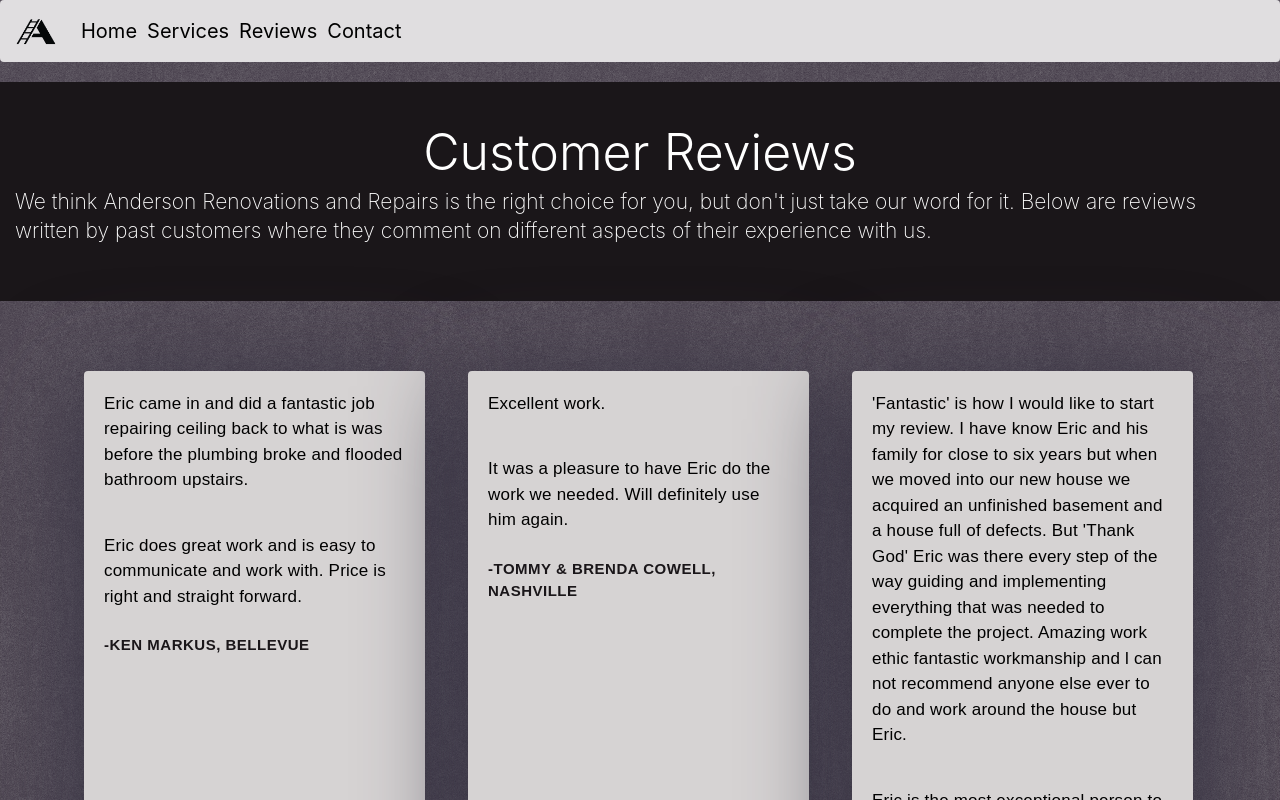
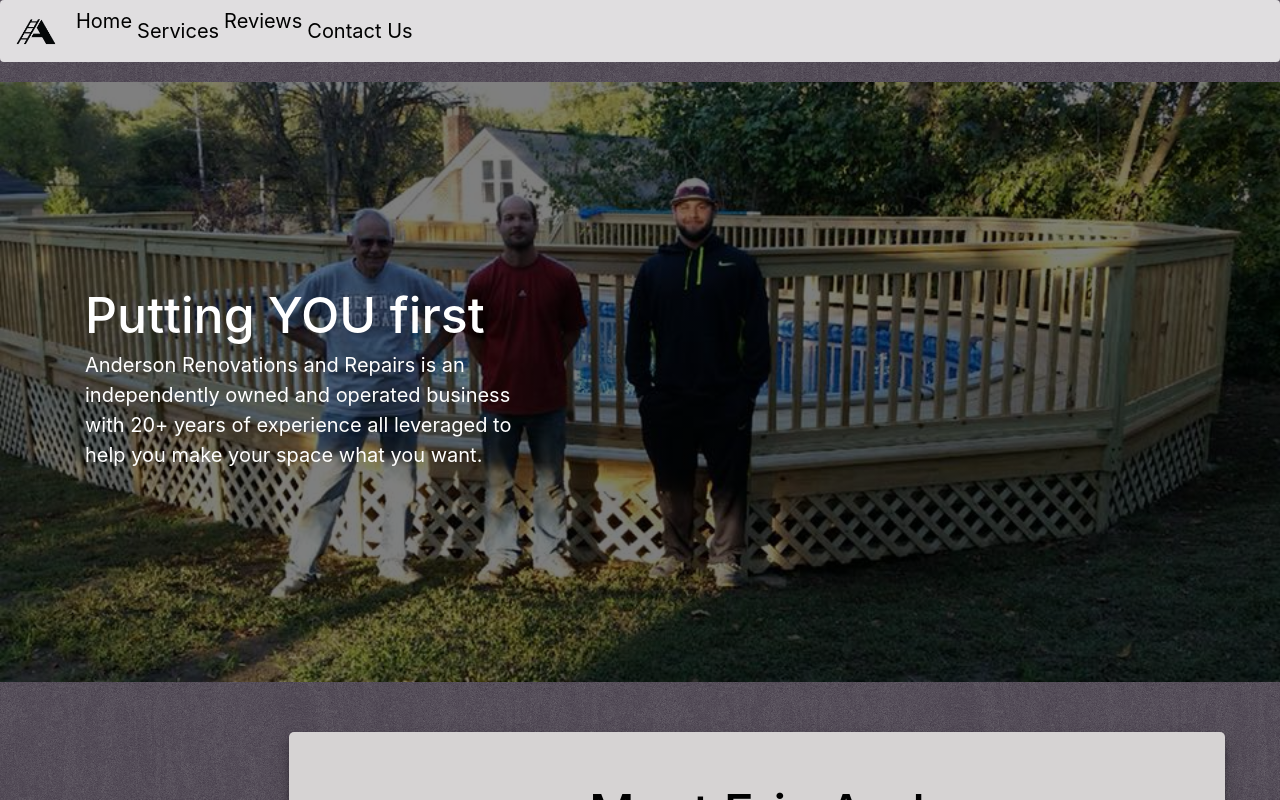
Before and after one commit to anderam17/anderson-renovations-repairs, a React (Create React App) app: page / in a window 1280 px wide. Shown: the top 800 px of the page. Built offline with nearby package versions, Linux system fonts and the light colour scheme.

Commit message:
added react router to make nav links move to other pages.

```diff
--- a/package.json
+++ b/package.json
@@ -14,6 +14,7 @@
     "react": "^16.13.1",
     "react-bootstrap": "^1.3.0",
     "react-dom": "^16.13.1",
+    "react-router-dom": "^5.2.0",
     "react-scripts": "3.4.3",
     "reactstrap": "^8.6.0"
   },
--- a/src/App.js
+++ b/src/App.js
@@ -1,20 +1,28 @@
 import React from 'react';
+import { BrowserRouter, Route, Switch } from 'react-router-dom';
 import './App.css';
 import Navbar from "./Components/Navbar/Navbar";
-import BigImage from "./Components/BigImage/BigImage";
-import MeetEric from "./Components/MeetEric/MeetEric";
-import ReviewContainer from "./Components/ReviewContainer/ReviewContainer";
-import ReviewHeader from "./Components/ReviewHeader/ReviewHeader";
+// import BigImage from "./Components/BigImage/BigImage";
+// import MeetEric from "./Components/MeetEric/MeetEric";
+import HomePage from "./Components/HomePage/HomePage";
+// import ReviewContainer from "./Components/ReviewContainer/ReviewContainer";
+// import ReviewHeader from "./Components/ReviewHeader/ReviewHeader";
+import ReviewPage from "./Components/ReviewPage/ReviewPage";
 import Footer from "./Components/Footer/Footer";
 
 function App() {
   return (
     <>
       <Navbar />
-      <ReviewHeader />
-      <ReviewContainer />
-      {/* <BigImage />
-      <MeetEric /> */}
+
+        <Switch>
+          <Route exact path="/" component={HomePage} />
+          <Route path="/reviews" component={ReviewPage} />
+        </Switch>
+
+
+      {/* <ReviewPage />
+      <HomePage /> */}
       <Footer />
     </>
   );
--- /dev/null
+++ b/src/Components/HomePage/HomePage.js
@@ -0,0 +1,14 @@
+import React from "react";
+import HeroImage from "../BigImage/BigImage";
+import MeetEric from "../MeetEric/MeetEric";
+
+function HomePage() {
+  return (
+    <>
+        <HeroImage />
+        <MeetEric />
+    </>
+  );
+}
+
+export default HomePage;
--- a/src/Components/Navbar/Navbar.js
+++ b/src/Components/Navbar/Navbar.js
@@ -8,6 +8,7 @@ import {
   NavLink
 } from 'reactstrap';
 import "./Navbar.css";
+import{ useHistory, Link } from "react-router-dom";
 import logo from "../../assets/Anderson-Logo-Simple.png";
 
 function MyNavbar() {
@@ -15,6 +16,15 @@ function MyNavbar() {
   const [isOpen, setIsOpen] = useState(false);
 
   const toggle = () => setIsOpen(!isOpen);
+
+  // const history = useHistory();
+  // const toReviewPage = () => {
+  //   history.push("/reviews")
+  // };
+
+  // const toHomePage = () => {
+  //   history.push("/")
+  // };
 
   return (
     <>
@@ -25,16 +35,20 @@ function MyNavbar() {
         <Collapse isOpen={isOpen} navbar>
           <Nav className="mr-auto" navbar>
             <NavItem>
-              <NavLink href="/components/">Home</NavLink>
+              {/* <NavLink href="#" onClick={toHomePage}>Home</NavLink> */}
+              <Link to="/">Home </Link>
             </NavItem>
             <NavItem>
-              <NavLink href="https://github.com/reactstrap/reactstrap">Services</NavLink>
+              <NavLink href="#">Services</NavLink>
+              {/* <Link to="/services">Services </Link> */}
             </NavItem>
             <NavItem>
-              <NavLink href="https://github.com/reactstrap/reactstrap">Reviews</NavLink>
+              {/* <NavLink href="#" onClick={toReviewPage}>Reviews</NavLink> */}
+              <Link to="/reviews">Reviews </Link>
             </NavItem>
             <NavItem>
-              <NavLink href="https://github.com/reactstrap/reactstrap">Contact</NavLink>
+              <NavLink href="#">Contact Us</NavLink>
+              {/* <Link to="/contact">Contact </Link */}
             </NavItem>
           </Nav>
         </Collapse>
--- /dev/null
+++ b/src/Components/ReviewPage/ReviewPage.js
@@ -0,0 +1,14 @@
+import React from "react";
+import ReviewHeader from "../ReviewHeader/ReviewHeader";
+import ReviewContainer from "../ReviewContainer/ReviewContainer";
+
+function ReviewPage() {
+  return (
+    <>
+        <ReviewHeader />
+        <ReviewContainer />
+    </>
+  );
+}
+
+export default ReviewPage;
--- a/src/index.js
+++ b/src/index.js
@@ -4,11 +4,13 @@ import './index.css';
 import App from './App';
 import 'bootstrap/dist/css/bootstrap.min.css';
 import * as serviceWorker from './serviceWorker';
+import { BrowserRouter, Route, Switch } from 'react-router-dom';
+
 
 ReactDOM.render(
-  <React.StrictMode>
+  <BrowserRouter>
     <App />
-  </React.StrictMode>,
+  </BrowserRouter>,
   document.getElementById('root')
 );
 
```
Also changed, not shown: 1 other file (tests, documents, lock files or other folders).
